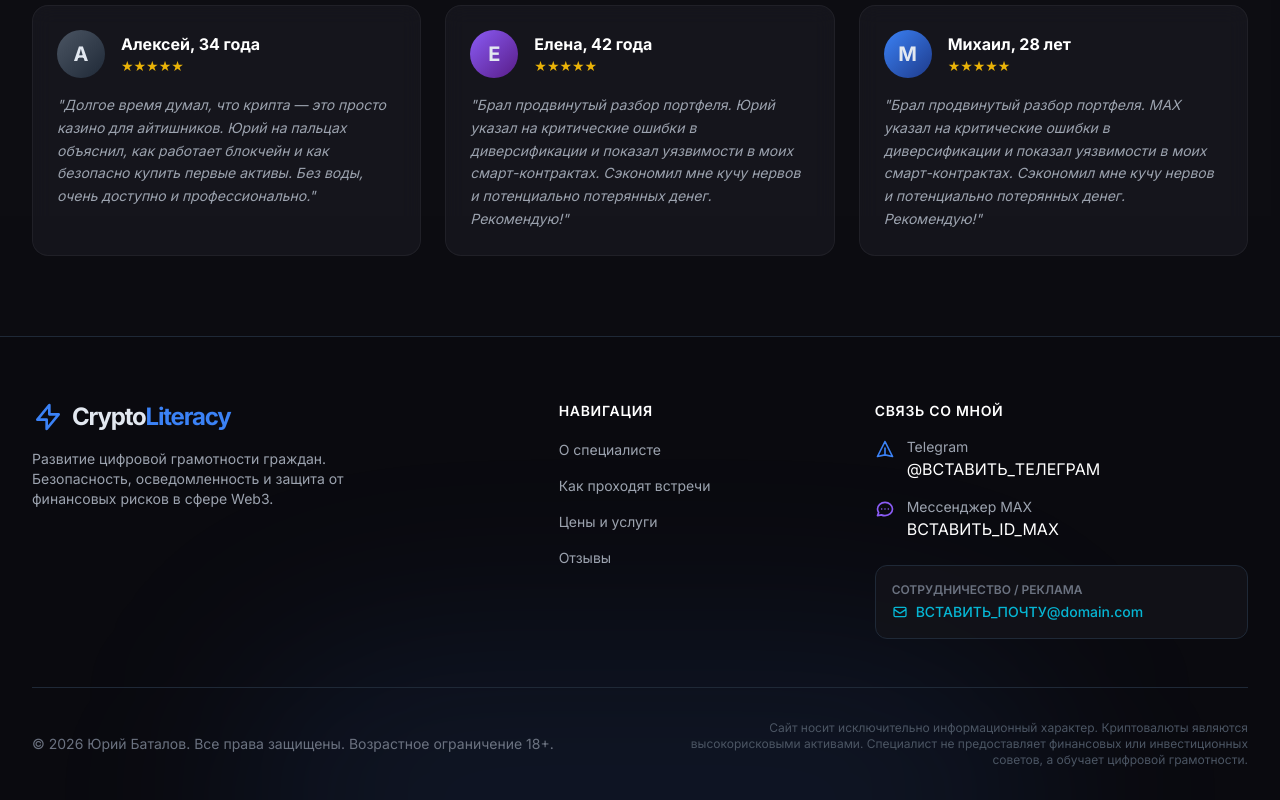
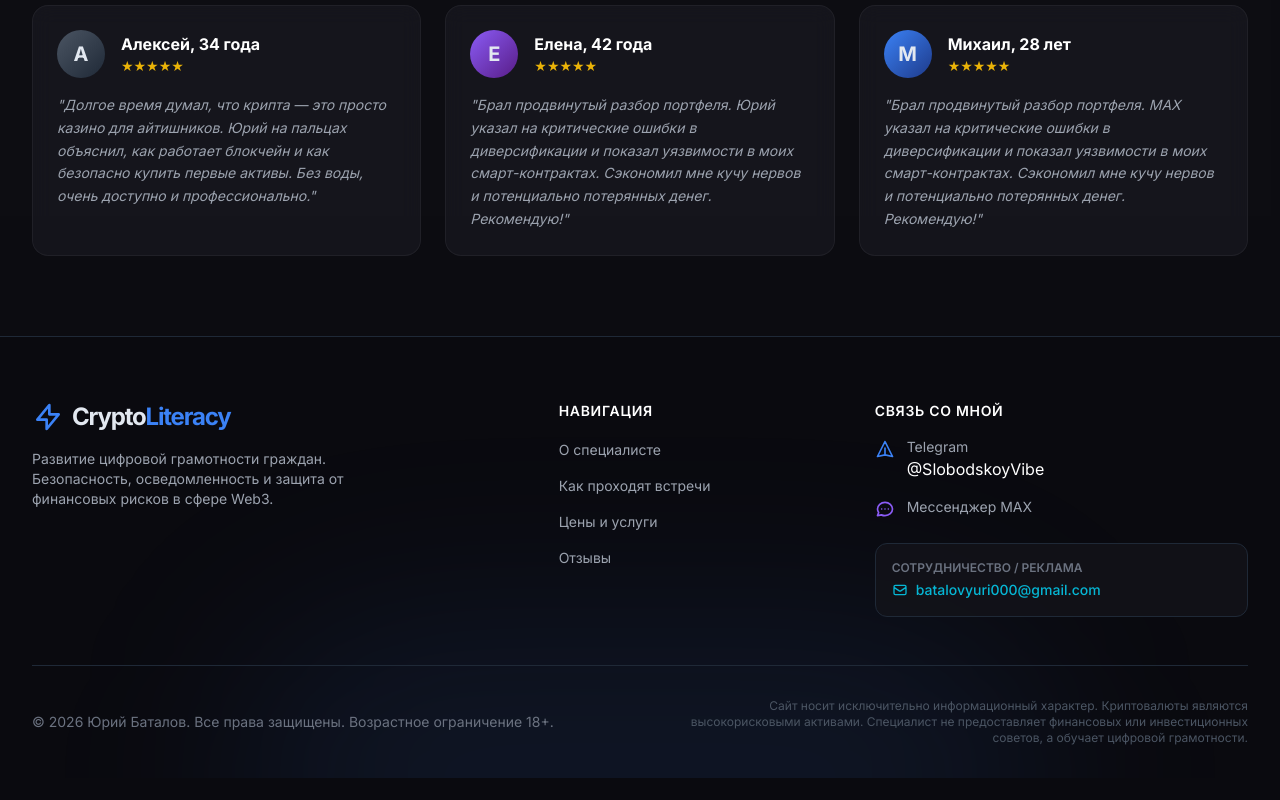
Before and after one commit to Blazeraazi/site, a plain HTML site: page index.html in a window 1280 px wide. Shown: the part 3087-3887 px from the top of the page. After the commit the page ends 3865 px from the top, so only its background shows below. Drawn offline with nearby package versions, Linux system fonts and the light colour scheme.

Commit message:
Update index.html

```diff
--- a/index.html
+++ b/index.html
@@ -441,14 +441,14 @@
                             <svg class="w-5 h-5 text-accent-blue mt-0.5" fill="none" stroke="currentColor" viewBox="0 0 24 24"><path stroke-linecap="round" stroke-linejoin="round" stroke-width="2" d="M12 19l9 2-9-18-9 18 9-2zm0 0v-8"></path></svg>
                             <div>
                                 <p class="text-sm text-gray-400">Telegram</p>
-                                <a href="https://t.me/ВСТАВИТЬ_ТЕЛЕГРАМ" target="_blank" class="text-white hover:text-accent-blue transition-colors">@ВСТАВИТЬ_ТЕЛЕГРАМ</a>
+                                <a href="https://t.me/@SlobodskoyVibe" target="_blank" class="text-white hover:text-accent-blue transition-colors">@SlobodskoyVibe</a>
                             </div>
                         </li>
                         <li class="flex items-start gap-3">
                             <svg class="w-5 h-5 text-accent-purple mt-0.5" fill="none" stroke="currentColor" viewBox="0 0 24 24"><path stroke-linecap="round" stroke-linejoin="round" stroke-width="2" d="M8 12h.01M12 12h.01M16 12h.01M21 12c0 4.418-4.03 8-9 8a9.863 9.863 0 01-4.255-.949L3 20l1.395-3.72C3.512 15.042 3 13.574 3 12c0-4.418 4.03-8 9-8s9 3.582 9 8z"></path></svg>
                             <div>
                                 <p class="text-sm text-gray-400">Мессенджер MAX</p>
-                                <a href="ВСТАВИТЬ_ССЫЛКУ_MAX" target="_blank" class="text-white hover:text-accent-purple transition-colors">ВСТАВИТЬ_ID_MAX</a>
+                                <a href="https://max.ru/u/f9LHodD0cOLO-GUh676ytiAgzX33WFsYWG-LuXnXkOuCudb0YtXUtiukxec" target="_blank" class="text-white hover:text-accent-purple transition-colors"Юрий</a>
                             </div>
                         </li>
                     </ul>
@@ -457,7 +457,7 @@
                         <p class="text-xs text-gray-500 uppercase font-semibold mb-1">Сотрудничество / Реклама</p>
                         <a href="mailto:ВСТАВИТЬ_ПОЧТУ@domain.com" class="text-accent-cyan hover:text-white transition-colors text-sm font-medium flex items-center gap-2">
                             <svg class="w-4 h-4" fill="none" stroke="currentColor" viewBox="0 0 24 24"><path stroke-linecap="round" stroke-linejoin="round" stroke-width="2" d="M3 8l7.89 5.26a2 2 0 002.22 0L21 8M5 19h14a2 2 0 002-2V7a2 2 0 00-2-2H5a2 2 0 00-2 2v10a2 2 0 002 2z"></path></svg>
-                            ВСТАВИТЬ_ПОЧТУ@domain.com
+                            batalovyuri000@gmail.com
                         </a>
                     </div>
                 </div>
```
